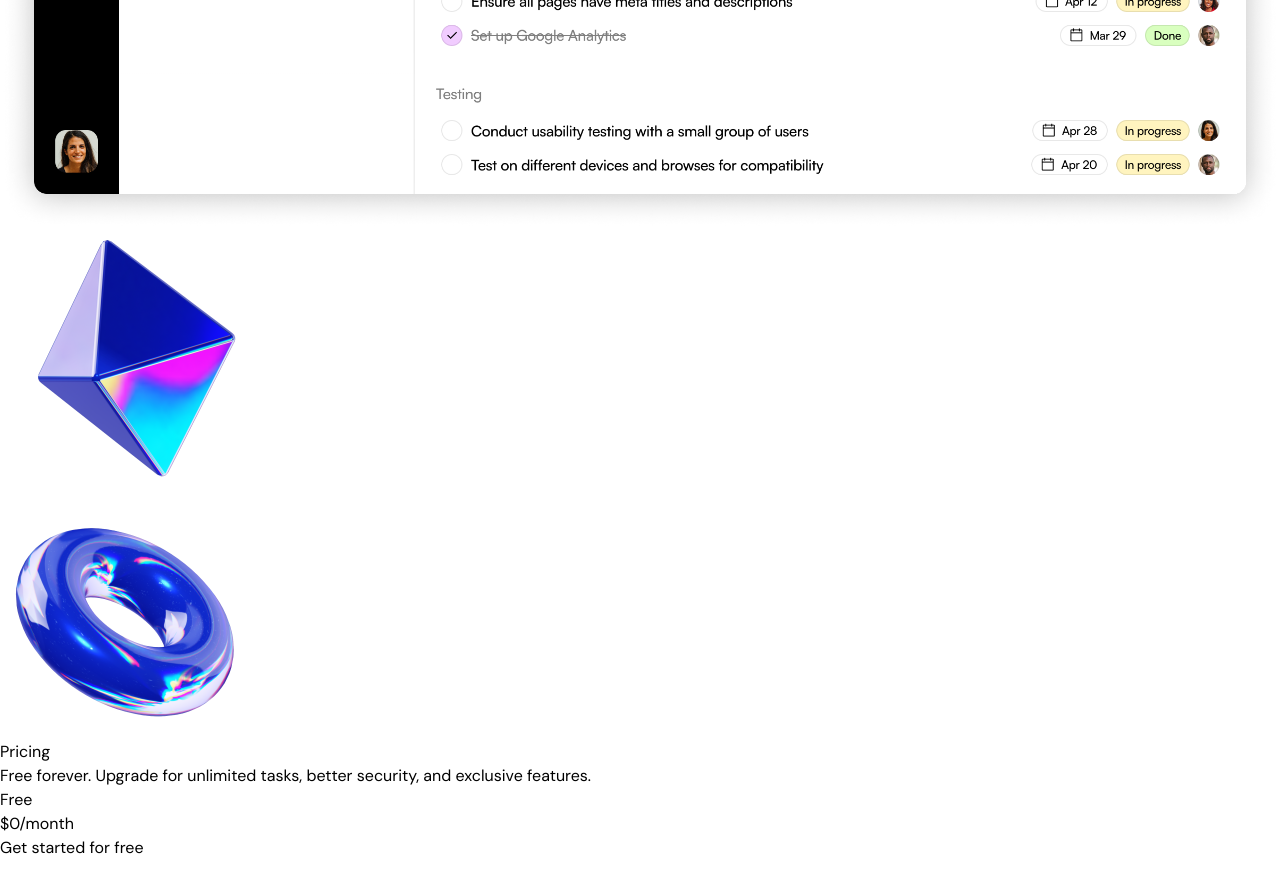
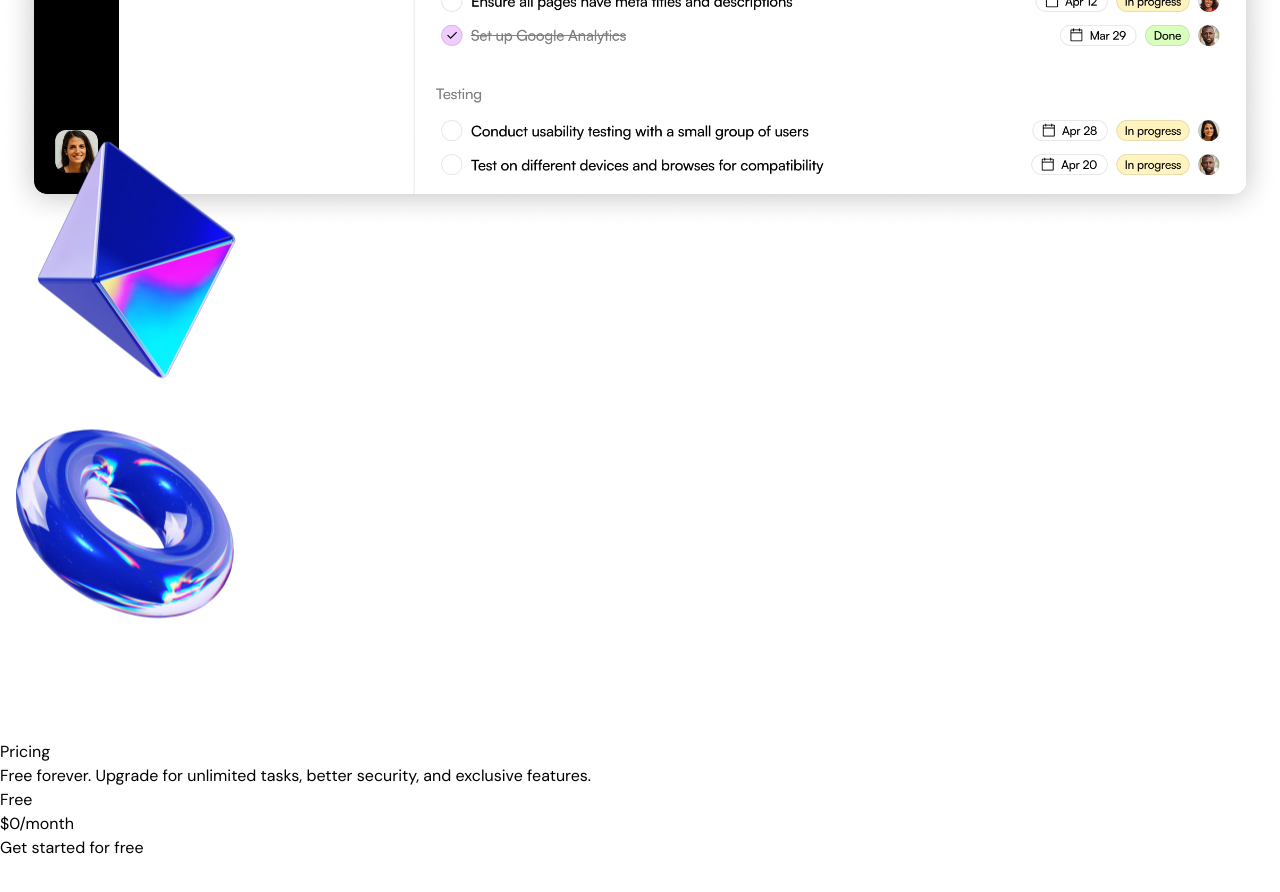
Before and after one commit to Rheno001/saas, a Next.js app: page / in a window 1280 px wide. Shown: the part 6040-6932 px from the top of the page. Built offline with nearby package versions, Linux system fonts and the light colour scheme.

Commit message:
product showcase section done

```diff
--- a/src/sections/ProductShowcase.tsx
+++ b/src/sections/ProductShowcase.tsx
@@ -1,10 +1,20 @@
+'use client';
 import productImage from '@/assets/product-image.png'
 import Image from 'next/image';
 import pyramidImage from '@/assets/pyramid.png'
 import tubeImage from '@/assets/tube.png'
+import {motion, useScroll, useTransform} from 'framer-motion';
+import { useRef } from 'react';
 
 export const ProductShowcase = () => {
-  return <section className='bg-gradient-to-b from-[#fff] to-[#d2dcff] py-[96px] overflow-x-clip'>
+  const sectionRef = useRef(null);
+  const { scrollYProgress } = useScroll({
+  target: sectionRef,
+  offset: ['start end', 'end start']
+ });
+ const translateY = useTransform(scrollYProgress, [0, 1], [150, -150]);
+
+  return <section ref={sectionRef} className='bg-gradient-to-b from-[#fff] to-[#d2dcff] py-[96px] overflow-x-clip'>
     <div className="container">
       <div className='section-heading'>
         <div className='flex justify-center'>
@@ -15,8 +25,15 @@
       </div>
       <div className='relative'>
        <Image src={productImage} alt='productImage' className='mt-[40px]'/>
-       <Image src={pyramidImage} alt='pyramidiMAGE' className='hidden md:block absolute -right-36 -top-32' height={262} width={262}/>
-       <Image src={tubeImage} alt='tubeImage' height={248} className='hidden md:block absolute bottom-24 -left-36'/>
+       <motion.img src={pyramidImage.src} alt='pyramidiMAGE' className='hidden md:block absolute -right-36 -top-32' height={262} width={262}
+       style={{
+        translateY,
+       }}
+       />
+       <motion.img src={tubeImage.src} alt='tubeImage' height={248} width={248} className='hidden md:block absolute bottom-24 -left-36'
+       style={{
+        translateY,
+       }}/>
       </div>
     </div>
   </section>;
```
